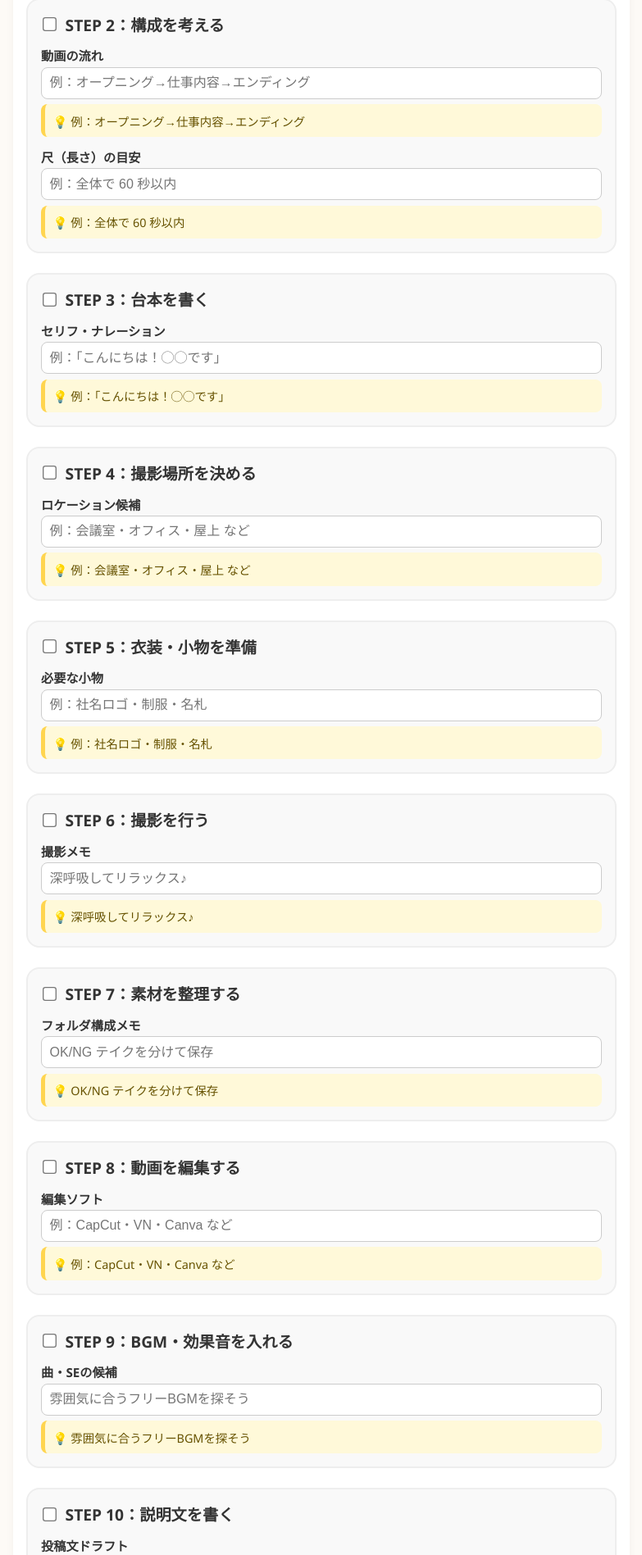
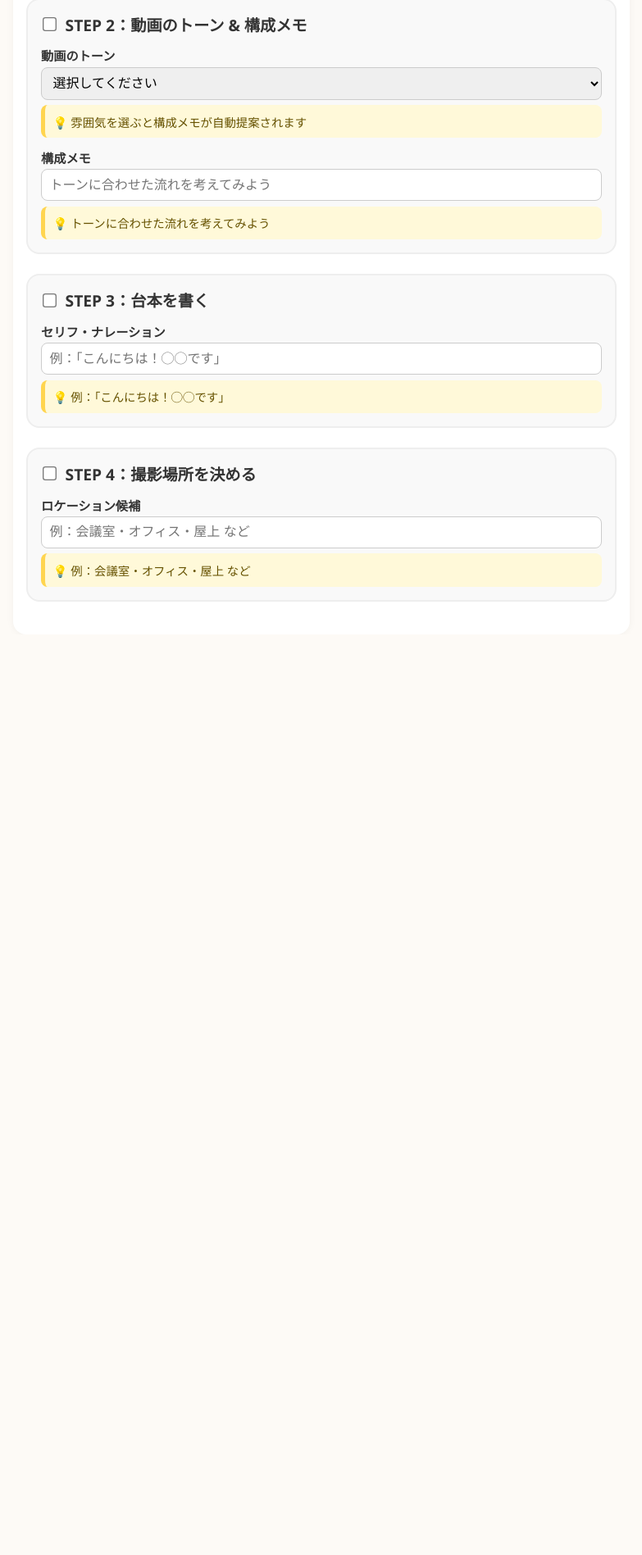
Before and after one commit to kanacyu99/HOMERAREDOUGATOUKOU, a React (Create React App) app in the folder video-checklist-app/: page / in a window 1280 px wide. Shown: the part 476-2373 px from the top of the page at 82% size, without its empty margins (248-1031 px from the left). After the commit the page ends 1250 px from the top, so only its background shows below. Built offline with nearby package versions, Linux system fonts and the light colour scheme.

Commit message:
Update App.js

```diff
--- a/video-checklist-app/src/App.js
+++ b/video-checklist-app/src/App.js
@@ -1,21 +1,32 @@
 import React, { useState, useEffect } from "react";
 import "./App.css";
 
-/* ---------- ステップ定義（label・hint付き） ---------- */
+/* -------------- ステップ定義 -------------- */
 const steps = [
   {
     title: "テーマを決める",
     fields: [
-      { label: "目的・テーマ",      hint: "💡 例：採用説明・仕事紹介 など" }
+      { label: "目的・テーマ", hint: "💡 例：採用説明・仕事紹介 など" }
     ]
   },
+  /* ★ トーンと構成メモを同じステップ内に配置 ★ */
   {
-    title: "構成を考える",
+    title: "動画のトーン & 構成メモ",
     fields: [
-      { label: "動画の流れ",       hint: "💡 例：オープニング→仕事内容→エンディング" },
-      { label: "尺（長さ）の目安", hint: "💡 例：全体で 60 秒以内" }
+      {
+        label: "動画のトーン",
+        type: "select",
+        opts: ["真面目", "ゆるい", "おもしろ系", "感動系"],
+        hint: "💡 雰囲気を選ぶと構成メモが自動提案されます"
+      },
+      {
+        label: "構成メモ",
+        type: "text",
+        hint: "💡 トーンに合わせた流れを考えてみよう"
+      }
     ]
   },
+  /* 以下は以前と同じ構成（例示） */
   {
     title: "台本を書く",
     fields: [
@@ -28,71 +39,22 @@ const steps = [
       { label: "ロケーション候補", hint: "💡 例：会議室・オフィス・屋上 など" }
     ]
   },
-  {
-    title: "衣装・小物を準備",
-    fields: [
-      { label: "必要な小物",        hint: "💡 例：社名ロゴ・制服・名札" }
-    ]
-  },
-  {
-    title: "撮影を行う",
-    fields: [
-      { label: "撮影メモ",         hint: "💡 深呼吸してリラックス♪" }
-    ]
-  },
-  {
-    title: "素材を整理する",
-    fields: [
-      { label: "フォルダ構成メモ",  hint: "💡 OK/NG テイクを分けて保存" }
-    ]
-  },
-  {
-    title: "動画を編集する",
-    fields: [
-      { label: "編集ソフト",       hint: "💡 例：CapCut・VN・Canva など" }
-    ]
-  },
-  {
-    title: "BGM・効果音を入れる",
-    fields: [
-      { label: "曲・SEの候補",     hint: "💡 雰囲気に合うフリーBGMを探そう" }
-    ]
-  },
-  {
-    title: "説明文を書く",
-    fields: [
-      { label: "投稿文ドラフト",    hint: "💡 最初の一文で引きつけると◎" }
-    ]
-  },
-  {
-    title: "サムネイルを作る",
-    fields: [
-      { label: "サムネ案",         hint: "💡 顔＋大きな文字が目を引くよ" }
-    ]
-  },
-  {
-    title: "投稿する",
-    fields: [
-      { label: "プラットフォーム", hint: "💡 例：TikTok / YouTube Shorts" }
-    ]
-  },
-  {
-    title: "反応を見て振り返る",
-    fields: [
-      { label: "良かった点／次回改善", hint: "💡 コメント・いいね数をチェック" }
-    ]
-  }
+  /* …（残りはお好みで追加・編集可能） … */
 ];
 
+/* トーン別の構成メモ自動提案 */
+const toneTemplates = {
+  真面目:   "導入で課題を提示 → 論理的に説明 → まとめで結論",
+  ゆるい:   "雑談トークでゆったり導入 → 会話調で進行 → 締めもフランクに",
+  おもしろ系:"冒頭にネタを入れる → テンポよく展開 → オチで笑いを取る",
+  感動系:   "体験談で感情を引き込む → クライマックスで感動 → 励ましの言葉で締め"
+};
+
 /* ほめメッセージ */
-const praises = [
-  "すごい！その調子！✨",
-  "Great job! 🎉",
-  "バッチリ！👏"
-];
+const praises = ["Great job! 🎉", "すごい！完璧！✨", "バッチリ！👏"];
 
-/* 達成数 → 画像切り替え */
-const getStamp = (c) => {
+/* 達成数 → ひよこ画像 */
+const getStampImg = (c) => {
   if (c >= 13) return "chick_13.png";
   if (c >= 10) return "chick_10.png";
   if (c >= 7)  return "chick_7.png";
@@ -101,30 +63,41 @@ const getStamp = (c) => {
 };
 
 export default function App() {
-  /* ローカル保存：done はステップ単位、notes は [ステップ][フィールド] の二層 */
+  /* ローカル保存 */
   const [done,  setDone]  = useState(() => JSON.parse(localStorage.getItem("done")  || "[]"));
   const [notes, setNotes] = useState(() => JSON.parse(localStorage.getItem("notes") || "[]"));
-  const [praise, setPraise] = useState("");
+  const [praise,setPraise]= useState("");
 
   useEffect(() => {
     localStorage.setItem("done",  JSON.stringify(done));
     localStorage.setItem("notes", JSON.stringify(notes));
   }, [done, notes]);
 
-  const toggle = (sIdx) => {
+  /* チェック切り替え */
+  const toggleStep = (sIdx) => {
     const next = [...done];
     next[sIdx] = !next[sIdx];
     setDone(next);
     if (next[sIdx]) {
-      setPraise(praises[Math.floor(Math.random() * praises.length)]);
-      setTimeout(() => setPraise(""), 2500);
+      setPraise(praises[Math.floor(Math.random()*praises.length)]);
+      setTimeout(()=>setPraise(""), 2500);
     }
   };
 
-  const handleNote = (sIdx, fIdx, val) => {
+  /* 入力変更（トーン→構成メモ自動補完もここで） */
+  const handleFieldChange = (sIdx, fIdx, val) => {
     const next = [...notes];
     if (!next[sIdx]) next[sIdx] = [];
     next[sIdx][fIdx] = val;
+
+    /* トーン選択で構成メモ自動入力 */
+    const field = steps[sIdx].fields[fIdx];
+    if (field.label === "動画のトーン") {
+      const memoIdx = steps[sIdx].fields.findIndex(f => f.label === "構成メモ");
+      if (memoIdx !== -1) {
+        next[sIdx][memoIdx] = toneTemplates[val] || "";
+      }
+    }
     setNotes(next);
   };
 
@@ -134,14 +107,14 @@ export default function App() {
     <div className="app-container">
       <h1 className="title">📣 ほめキャス</h1>
 
-      {/* 成長スタンプ */}
+      {/* スタンプ */}
       <div className="stamp-display">
         <img
-          src={process.env.PUBLIC_URL + "/" + getStamp(achieved)}
+          src={process.env.PUBLIC_URL + "/" + getStampImg(achieved)}
           alt="成長スタンプ"
           className="stamp-img"
         />
-        <div className="stamp-label">{achieved} / {steps.length}</div>
+        <div className="stamp-label">{achieved}/{steps.length}</div>
       </div>
 
       {praise && <div className="praise">{praise}</div>}
@@ -152,25 +125,39 @@ export default function App() {
             <input
               type="checkbox"
               checked={done[sIdx] || false}
-              onChange={() => toggle(sIdx)}
+              onChange={() => toggleStep(sIdx)}
             />
-            <h2 className="step-title">STEP {sIdx + 1}：{step.title}</h2>
+            <h2 className="step-title">STEP {sIdx+1}：{step.title}</h2>
           </div>
 
           {step.fields.map((field, fIdx) => (
             <div className="field" key={fIdx}>
               <label className="field-label">{field.label}</label>
-              <input
-                className="field-input"
-                type="text"
-                value={notes[sIdx]?.[fIdx] || ""}
-                onChange={(e) => handleNote(sIdx, fIdx, e.target.value)}
-                placeholder={field.hint.replace("💡 ", "")}
-              />
-              {/* ヒント吹き出し（未達成のみ表示） */}
-              {!done[sIdx] && (
-                <div className="hint-bubble">{field.hint}</div>
+
+              {/* 選択かテキストか判別 */}
+              {field.type === "select" ? (
+                <select
+                  className="field-input"
+                  value={notes[sIdx]?.[fIdx] || ""}
+                  onChange={(e)=>handleFieldChange(sIdx,fIdx,e.target.value)}
+                >
+                  <option value="">選択してください</option>
+                  {field.opts.map(opt=>(
+                    <option key={opt} value={opt}>{opt}</option>
+                  ))}
+                </select>
+              ) : (
+                <input
+                  className="field-input"
+                  type="text"
+                  value={notes[sIdx]?.[fIdx] || ""}
+                  onChange={(e)=>handleFieldChange(sIdx,fIdx,e.target.value)}
+                  placeholder={field.hint.replace("💡 ","")}
+                />
               )}
+
+              {/* ヒント吹き出し（未達成時のみ） */}
+              {!done[sIdx] && <div className="hint-bubble">{field.hint}</div>}
             </div>
           ))}
         </div>
```
